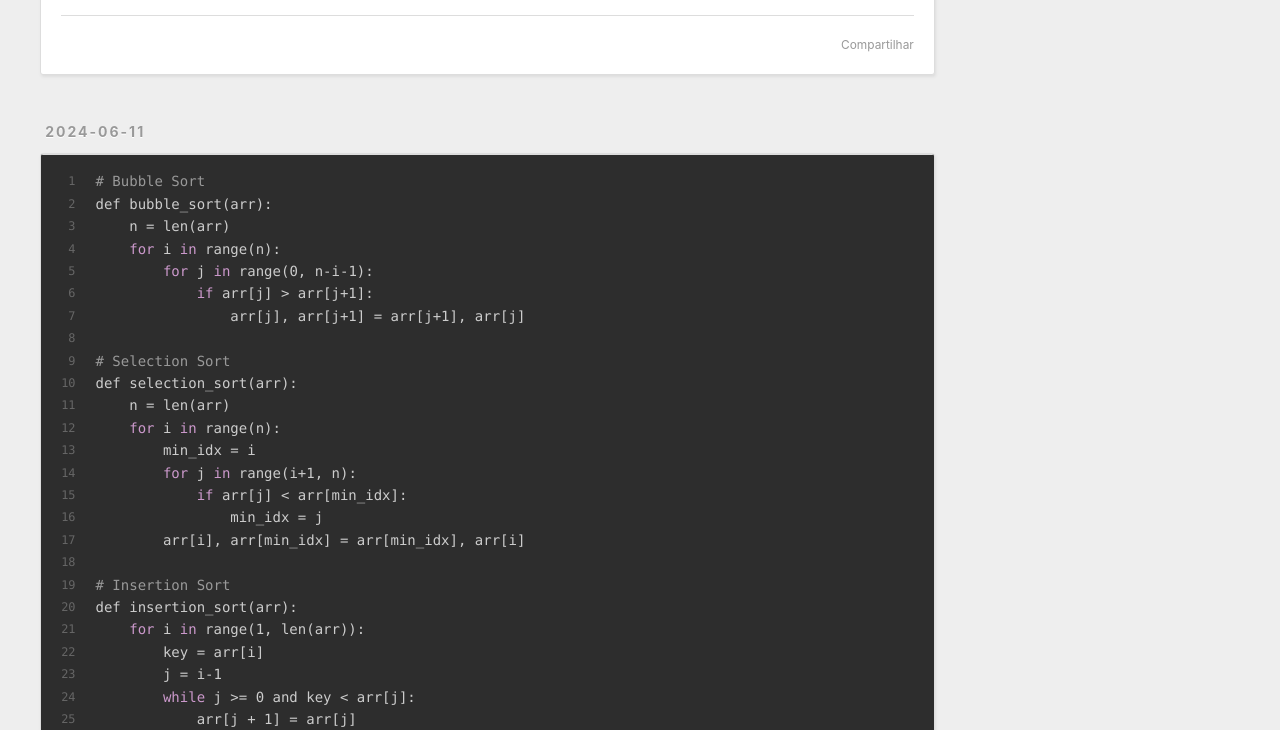
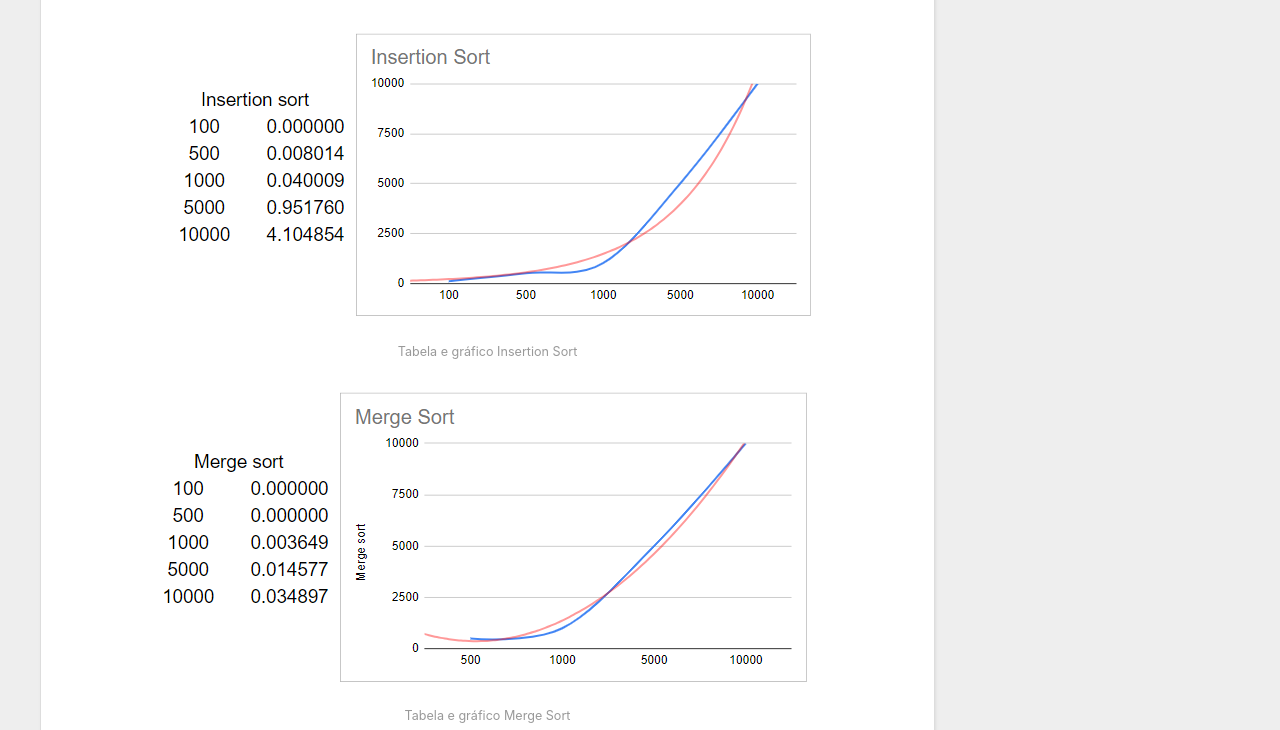
Before and after one commit to LFSilva02/CurvaAlgoritmos.github.io, a plain HTML site: page index.html in a window 1280 px wide. Shown: the part 732-1462 px from the top of the page. Drawn offline with Linux system fonts and the light colour scheme; files that its build step writes are made by us from their sources; files whose address does not match are found by name.

Commit message:
primeiro commit

```diff
--- a/index.html
+++ b/index.html
@@ -91,7 +91,7 @@
 
     <div class="e-content article-entry" itemprop="articleBody">
 
-        <p><img src="CurvaAlgoritmos.github.io.git/BubbleSort.png" alt="Tabela e gráfico Bubble Sort"><br><img src="CurvaAlgoritmos.github.io.git/InsertionSort.png" alt="Tabela e gráfico Insertion Sort"><br><img src="CurvaAlgoritmos.github.io.git/MergeSort.png" alt="Tabela e gráfico Merge Sort"><br><img src="CurvaAlgoritmos.github.io.git/SelectionSort.png" alt="Tabela e gráfico Selection Sort"></p>
+        <p><img src="BubbleSort.png" alt="Tabela e gráfico Bubble Sort"><br><img src="InsertionSort.png" alt="Tabela e gráfico Insertion Sort"><br><img src="MergeSort.png" alt="Tabela e gráfico Merge Sort"><br><img src="SelectionSort.png" alt="Tabela e gráfico Selection Sort"></p>
 
 
     </div>
```
